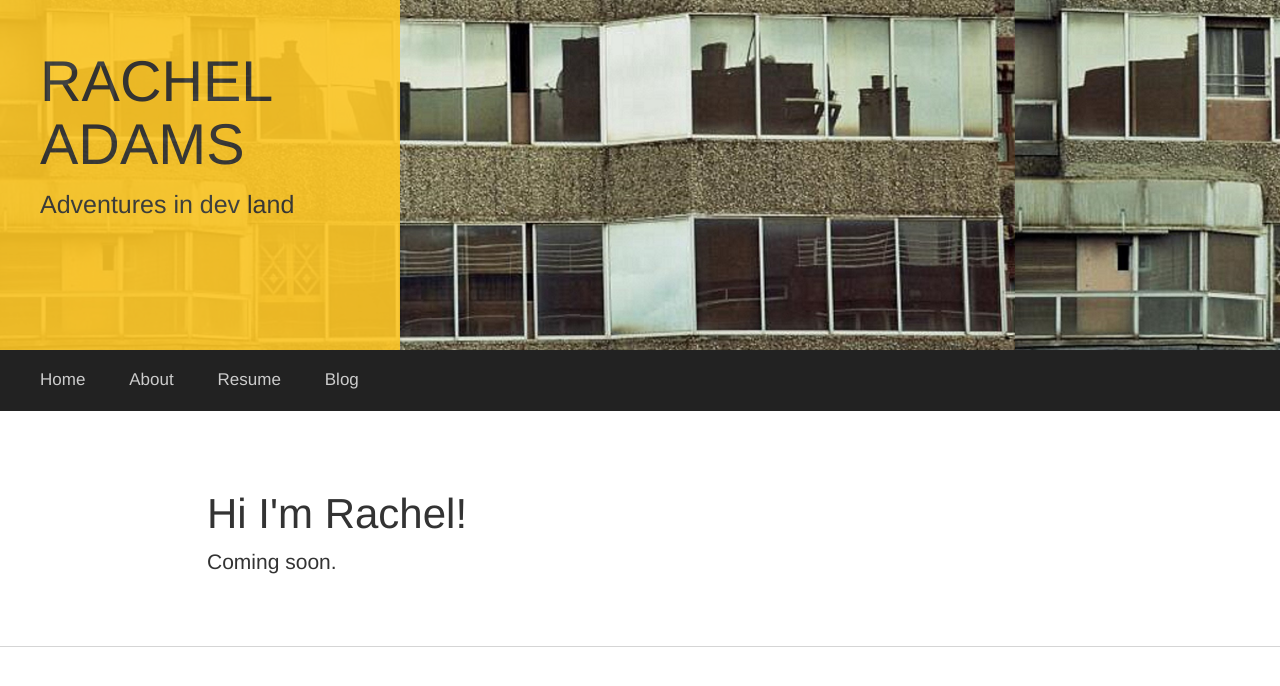
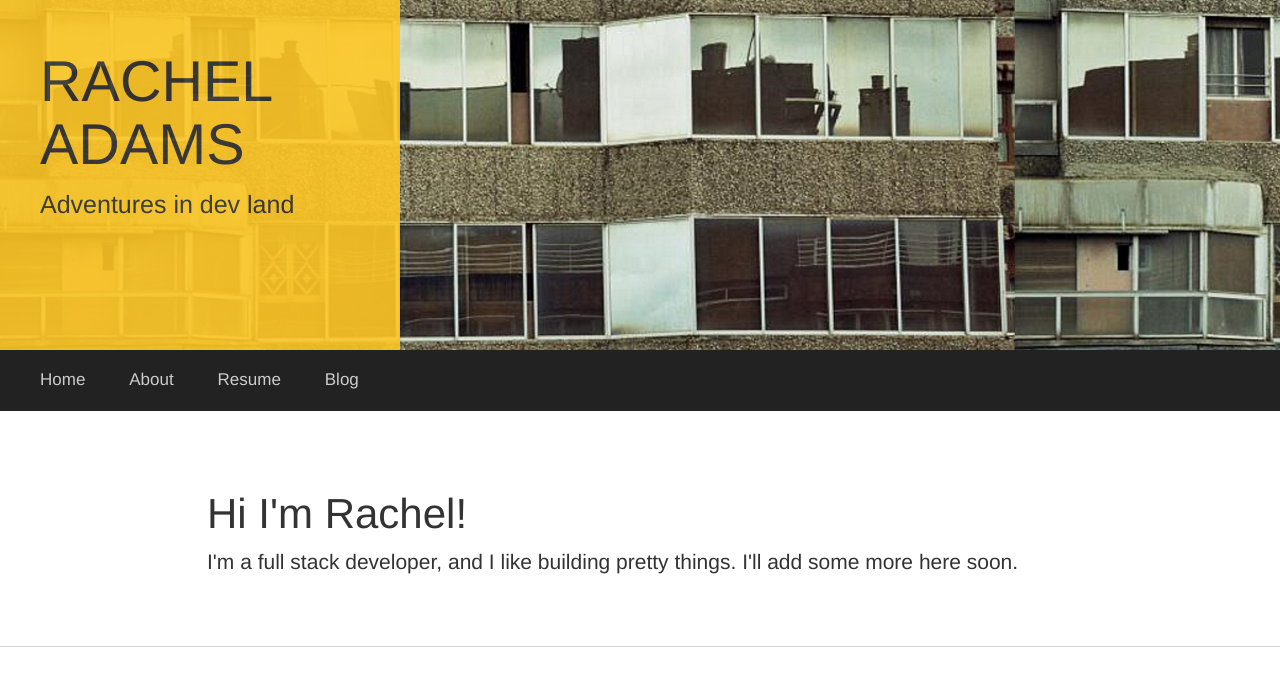
Before and after one commit to rachelAdams/rachelAdams.github.io, a Jekyll site: the page built from index.html, in a window 1280 px wide. Shown: the top 686 px of the page. Built offline with Jekyll 4.4.1, drawn with Linux system fonts in a browser that asks for light colours; nearby versions of some CDN libraries.

Commit message:
added more content

```diff
--- a/blog/index.html
+++ b/blog/index.html
@@ -1,6 +1,6 @@
 ---
 layout: default
-title: Hank Quinlan's Blog
+title: Rachel's Blog
 ---
 <h1>{{ page.title }}</h1>
 <ul class="posts">
--- a/index.html
+++ b/index.html
@@ -1,8 +1,9 @@
 ---
 layout: default
+title: Rachel Adams
 ---
 
 <div class="blurb">
     <h1>Hi I'm Rachel!</h1>
-    <p>Coming soon.</p>
+    <p>I'm a full stack developer, and I like building pretty things. I'll add some more here soon.</p>
 </div>
```
Also changed, not shown: cv/index.html (deleted, +0 -22 lines).
